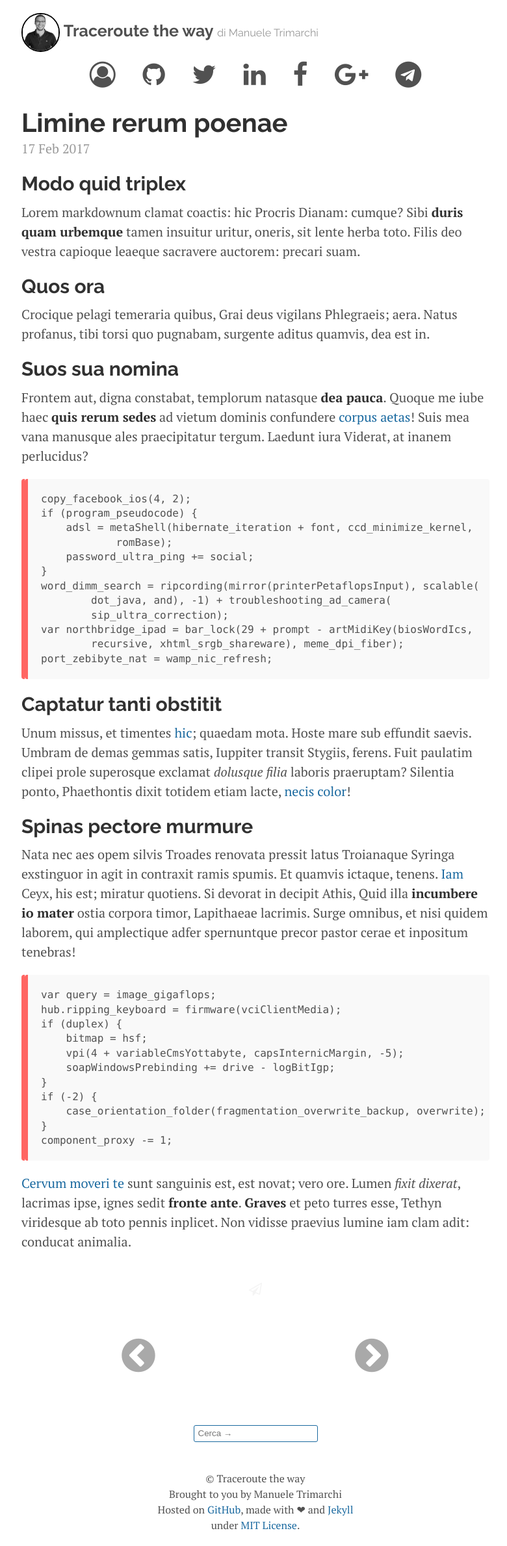
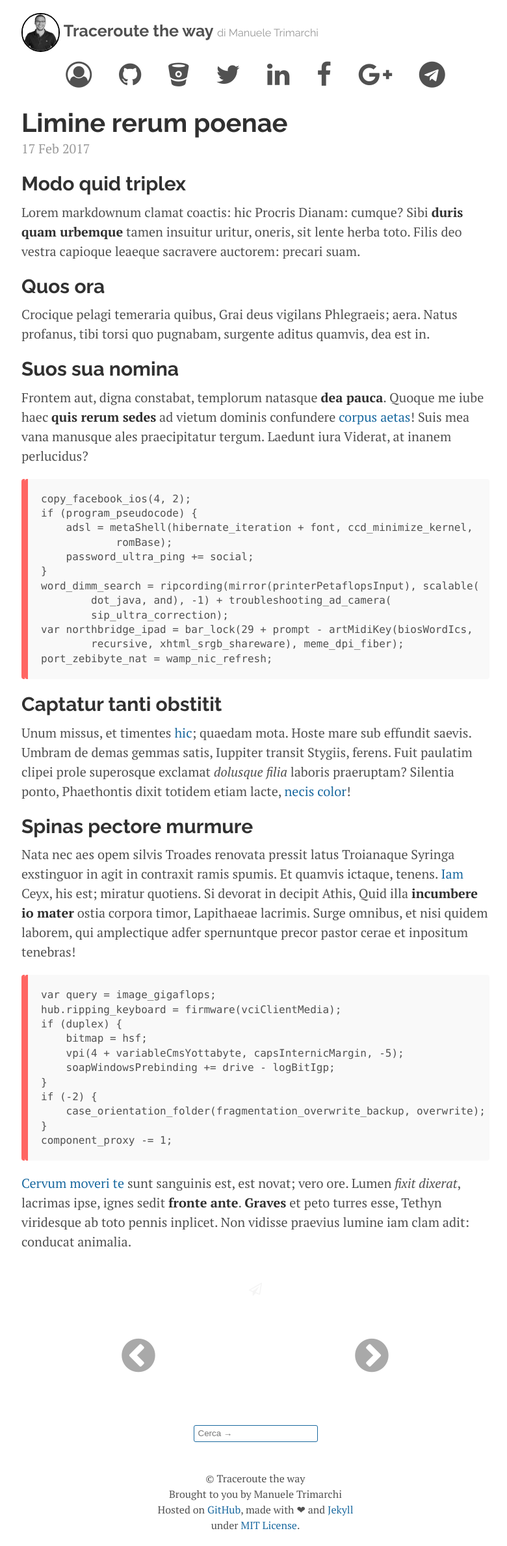
Before and after one commit to JWuCines/JWuCines.github.io, a Jekyll site: the page built from index.html, in a window 1280 px wide. Shown: the whole page at 65% size, without its empty margins (247-1027 px from the left). Built offline with Jekyll 4.4.1, drawn with Linux system fonts in a browser that asks for light colours; nearby versions of some CDN libraries; the list of posts is cut into pages by our own code; comment, search, counter and statistics services are not loaded.

Commit message:
Social add Bitbucket

```diff
--- a/_config.yml
+++ b/_config.yml
@@ -21,6 +21,7 @@ author:
 # Social media vars
 twitter_username:     mtrimarchi
 github_username:      mtrimarchi
+bitbucket_username:   mtrimarchi
 linkedin_username:    trimarchimanuele
 google_plus_username: ManueleTrimarchi
 facebook_username:    mtrimarchi
--- a/_layouts/default.html
+++ b/_layouts/default.html
@@ -13,6 +13,7 @@
 			<div class="social-icons">
 				<a href="{{ site.baseurl }}about/" title="About Me"><i class="fa fa-user-circle-o"></i></a>
 				<a href="https://github.com/{{ site.github_username }}" title="GitHub - {{ site.github_username }}"><i class="fa fa-github"></i></a>
+				<a href="https://bitbucket.org/{{ site.bitbucket_username }}" title="Bitbucket - {{ site.bitbucket_username }}"><i class="fa fa-bitbucket"></i></a>
 				<a href="https://twitter.com/{{ site.twitter_username }}" title="Twitter - @{{ site.twitter_username }}"><i class="fa fa-twitter"></i></a>
 				<a href="https://linkedin.com/in/{{ site.linkedin_username }}" title="LinkedIN - @{{ site.linkedin_username }}"><i class="fa fa-linkedin"></i></a>
 				<a href="https://facebook.com/{{ site.facebook_username }}" title="Facebook - @{{ site.facebook_username }}"><i class="fa fa-facebook"></i></a>
```
